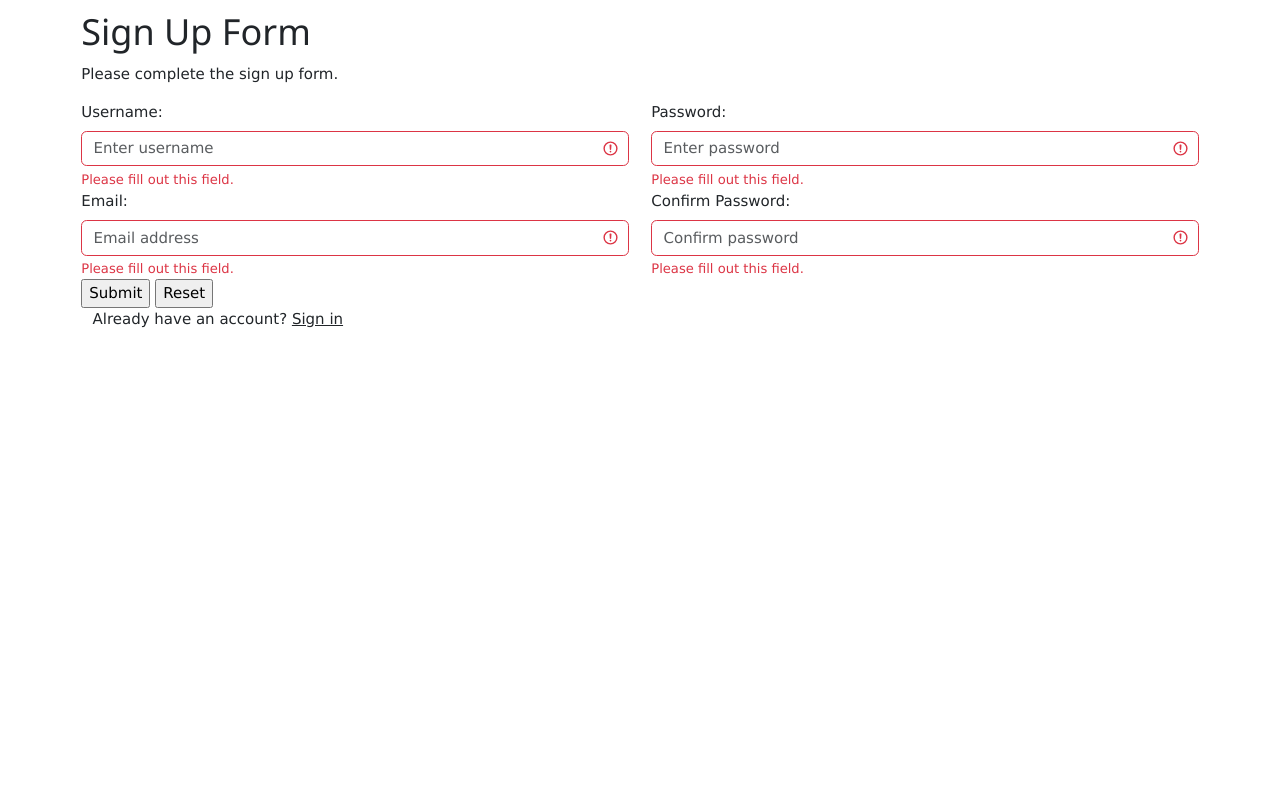
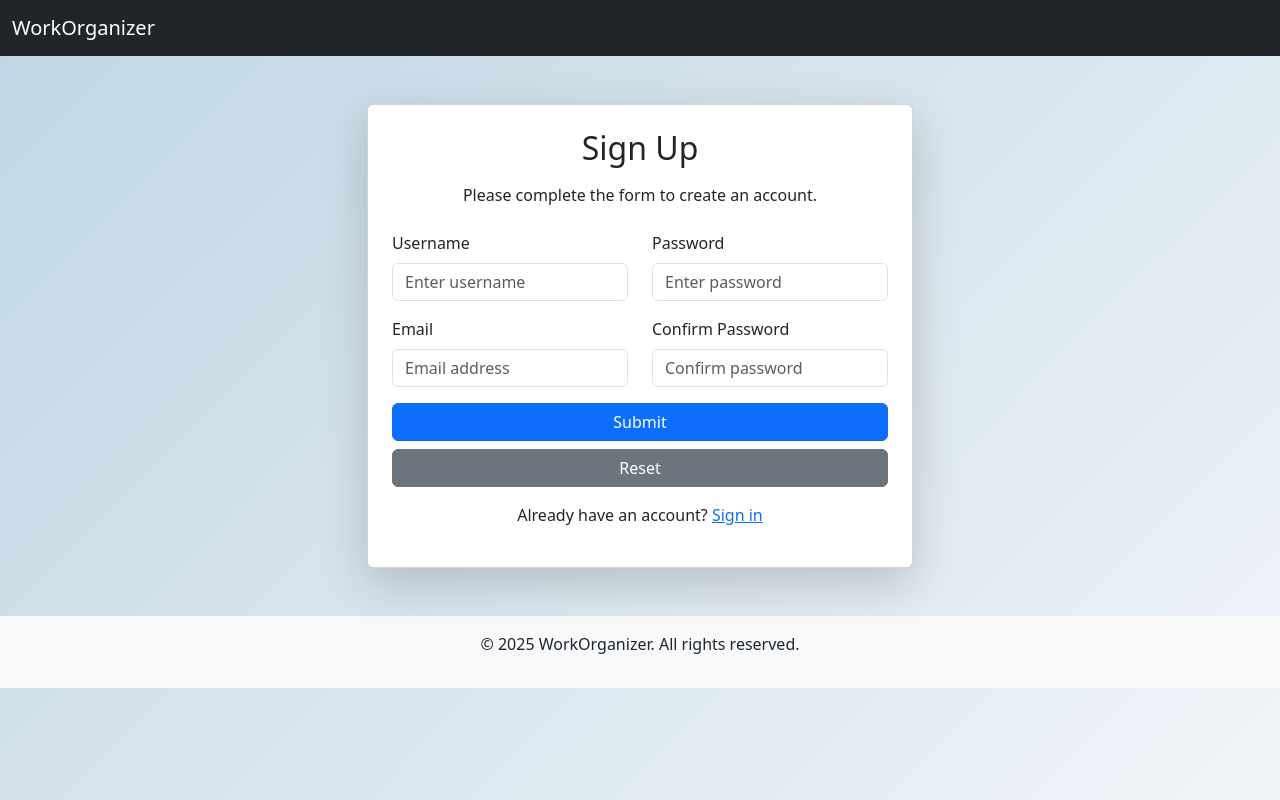
Before and after one commit to ykoosono/Workorganizer, a PHP site: page /signup.php in a window 1280 px wide. Run offline with PHP 8.4, Linux system fonts and the light colour scheme.

Commit message:
Initial commit

```diff
--- a/homepage.php
+++ b/homepage.php
@@ -7,7 +7,7 @@
   <link href="https://cdn.jsdelivr.net/npm/bootstrap@5.3.3/dist/css/bootstrap.min.css" rel="stylesheet">
   <script src="https://cdn.jsdelivr.net/npm/bootstrap@5.3.3/dist/js/bootstrap.bundle.min.js"></script>
 </head>
-<body>
+<body style="background: linear-gradient(135deg, #c0d6e4, #f0f4f8); min-height: 100vh;">
 <nav class="navbar navbar-expand-sm navbar-dark bg-dark">
   <div class="container-fluid">
     <a class="navbar-brand" href="javascript:void(0)">Home</a>
@@ -22,7 +22,7 @@
       </ul>
       <ul class="navbar-nav ms-auto">
         <li class="nav-item">
-          <a class="nav-link btn btn-danger text-white px-3" href="Index.php">Sign Out</a>
+          <a class="nav-link btn btn-danger text-white px-3" href="signout.php">Sign Out</a>
         </li>
       </ul>
     </div>
--- a/signup.php
+++ b/signup.php
@@ -1,62 +1,90 @@
-<html>
+<!DOCTYPE html>
+<html lang="en">
 <head>
-        <meta charset="UTF-8">
-        <meta name="viewport" content="width=device-width, initial-scale=1">
-        <link rel="stylesheet" href="mystyles.css">
-        <link href="https://cdn.jsdelivr.net/npm/bootstrap@5.3.3/dist/css/bootstrap.min.css" rel="stylesheet">
+  <meta charset="UTF-8" />
+  <meta name="viewport" content="width=device-width, initial-scale=1" />
+  <title>Sign Up | WorkOrganizer</title>
+  <link href="https://cdn.jsdelivr.net/npm/bootstrap@5.3.3/dist/css/bootstrap.min.css" rel="stylesheet" />
   <script src="https://cdn.jsdelivr.net/npm/bootstrap@5.3.3/dist/js/bootstrap.bundle.min.js"></script>
-        <link rel="stylesheet" href="https://www.w3schools.com/w3css/4/w3.css">
 </head>
+<body style="background: linear-gradient(135deg, #c0d6e4, #f0f4f8); min-height: 100vh;">
 
-    <body>
-        <div class="container fluid">
-            <h1>Sign Up Form</h1>
-            <p>Please complete the sign up form.</p>
+  <!-- Header -->
+  <nav class="navbar navbar-dark bg-dark">
+    <div class="container-fluid">
+      <a class="navbar-brand" href="homepage.php">WorkOrganizer</a>
+    </div>
+  </nav>
 
-            <form name="signup" action="signupAction.php" class="was-validated">
-                <div class="row">
-                    <div class="col-sm-6">
-                        <label for="user" class="form-label">Username:</label>
-                        <input class="form-control" placeholder="Enter username" name="user" size="40" required>
-                        <div class="valid-feedback">Valid.</div>
-                        <div class="invalid-feedback">Please fill out this field.</div>
+  <!-- Sign Up Form -->
+  <div class="container my-5">
+    <div class="row justify-content-center">
+      <div class="col-md-8 col-lg-6">
+        <div class="card p-4 shadow-lg rounded">
+          <h2 class="text-center mb-3">Sign Up</h2>
+          <p class="text-center mb-4">Please complete the form to create an account.</p>
+
+          <form name="signup" action="signupAction.php" method="POST" class="needs-validation" novalidate>
+            <div class="row mb-3">
+              <div class="col-md-6">
+                <label for="user" class="form-label">Username</label>
+                <input type="text" class="form-control" name="user" placeholder="Enter username" required>
+                <div class="invalid-feedback">Please enter a username.</div>
               </div>
-                     <div class="col-sm-6">
-                        <label for="pswd" class="form-label">Password:</label>
-                        <input type="password" class="form-control" placeholder="Enter password" name="pswd" required>
-                        <div class="valid-feedback">Valid.</div>
-                        <div class="invalid-feedback">Please fill out this field.</div>
+              <div class="col-md-6">
+                <label for="pswd" class="form-label">Password</label>
+                <input type="password" class="form-control" name="pswd" placeholder="Enter password" required>
+                <div class="invalid-feedback">Please enter a password.</div>
               </div>
             </div>
-                <div class="row">
+
+            <div class="row mb-3">
               <div class="col-md-6">
-                        <label for="email" class="form-label">Email:</label>
-                        <input class="form-control" placeholder="Email address" name="email" required>
-                        <div class="valid-feedback">Valid.</div>
-                        <div class="invalid-feedback">Please fill out this field.</div>
+                <label for="email" class="form-label">Email</label>
+                <input type="email" class="form-control" name="email" placeholder="Email address" required>
+                <div class="invalid-feedback">Please enter a valid email.</div>
               </div>
               <div class="col-md-6">
-                        <label for="pswd2" class="form-label">Confirm Password:</label>
-                        <input type="password" class="form-control" placeholder="Confirm password" name="pswd2" required>
-                        <div class="valid-feedback">Valid.</div>
-                        <div class="invalid-feedback">Please fill out this field.</div>
+                <label for="pswd2" class="form-label">Confirm Password</label>
+                <input type="password" class="form-control" name="pswd2" placeholder="Confirm password" required>
+                <div class="invalid-feedback">Please confirm your password.</div>
               </div>
             </div>
-                <div class="item">
-                    <input type="submit" value="Submit" />
-                    <input type="reset" value="Reset" />
-                </div>
-                <div class="container sighin">
-                    <p>Already have an account? <a href="login.php" class="boxed2">Sign in</a></p>
+
+            <div class="d-grid gap-2">
+              <button type="submit" class="btn btn-primary">Submit</button>
+              <button type="reset" class="btn btn-secondary">Reset</button>
             </div>
 
-
+            <div class="text-center mt-3">
+              <p>Already have an account? <a href="login.php">Sign in</a></p>
+            </div>
           </form>
-
-
+        </div>
+      </div>
+    </div>
   </div>
 
+  <!-- Footer -->
+  <footer class="text-center mt-5 p-3 bg-light">
+    <p>&copy; 2025 WorkOrganizer. All rights reserved.</p>
+  </footer>
 
+  <!-- Bootstrap validation script -->
+  <script>
+    (() => {
+      'use strict'
+      const forms = document.querySelectorAll('.needs-validation')
+      Array.from(forms).forEach(form => {
+        form.addEventListener('submit', event => {
+          if (!form.checkValidity()) {
+            event.preventDefault()
+            event.stopPropagation()
+          }
+          form.classList.add('was-validated')
+        }, false)
+      })
+    })()
+  </script>
 </body>
-
 </html>
```
Also changed, not shown: forgot_password.php (+103 -54 lines), login.php (+40 -37 lines), signout.php (added, +22 -0 lines), styles.css (deleted, +0 -110 lines). Lines whose indentation alone changed are shown as unchanged.
